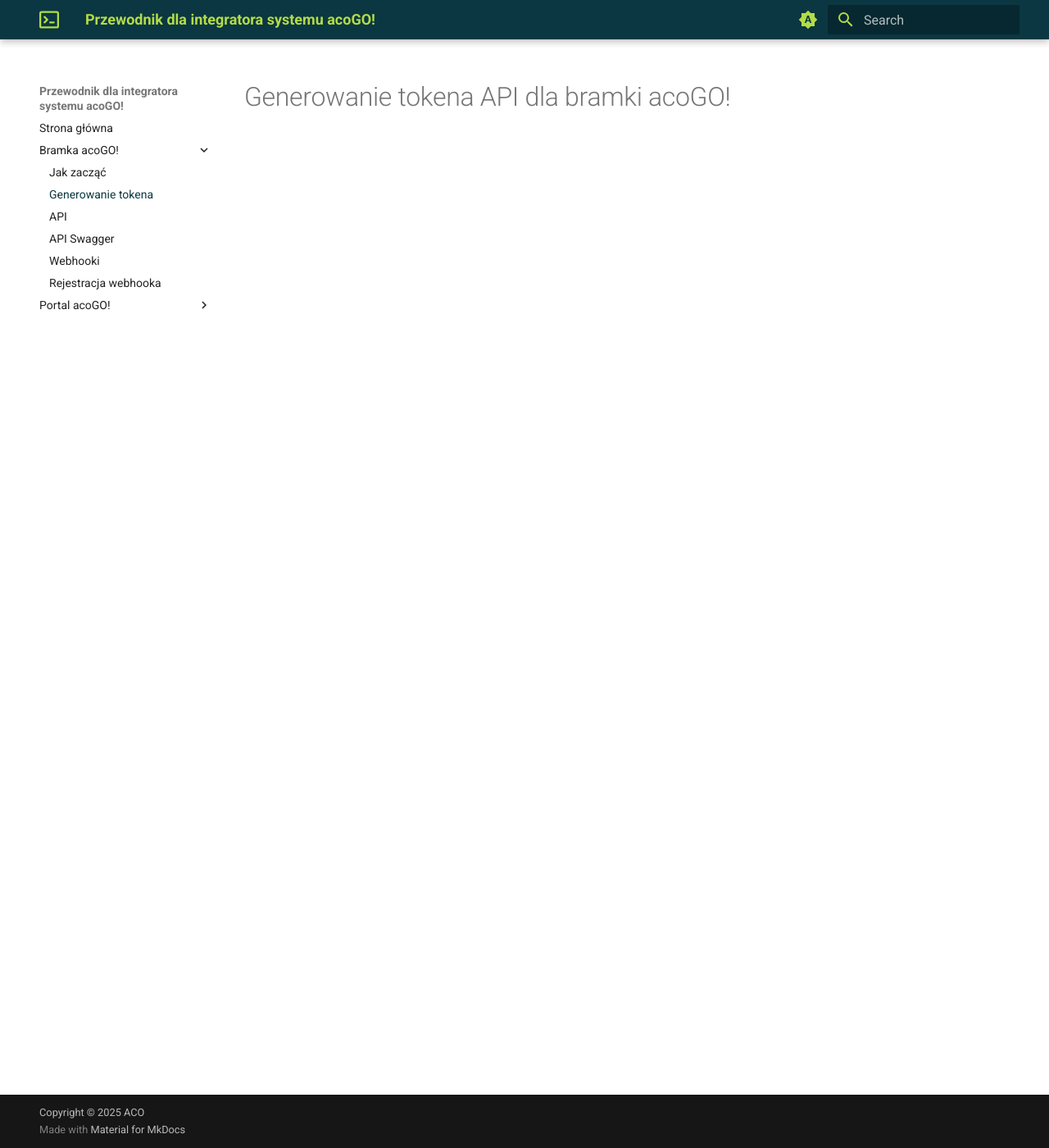
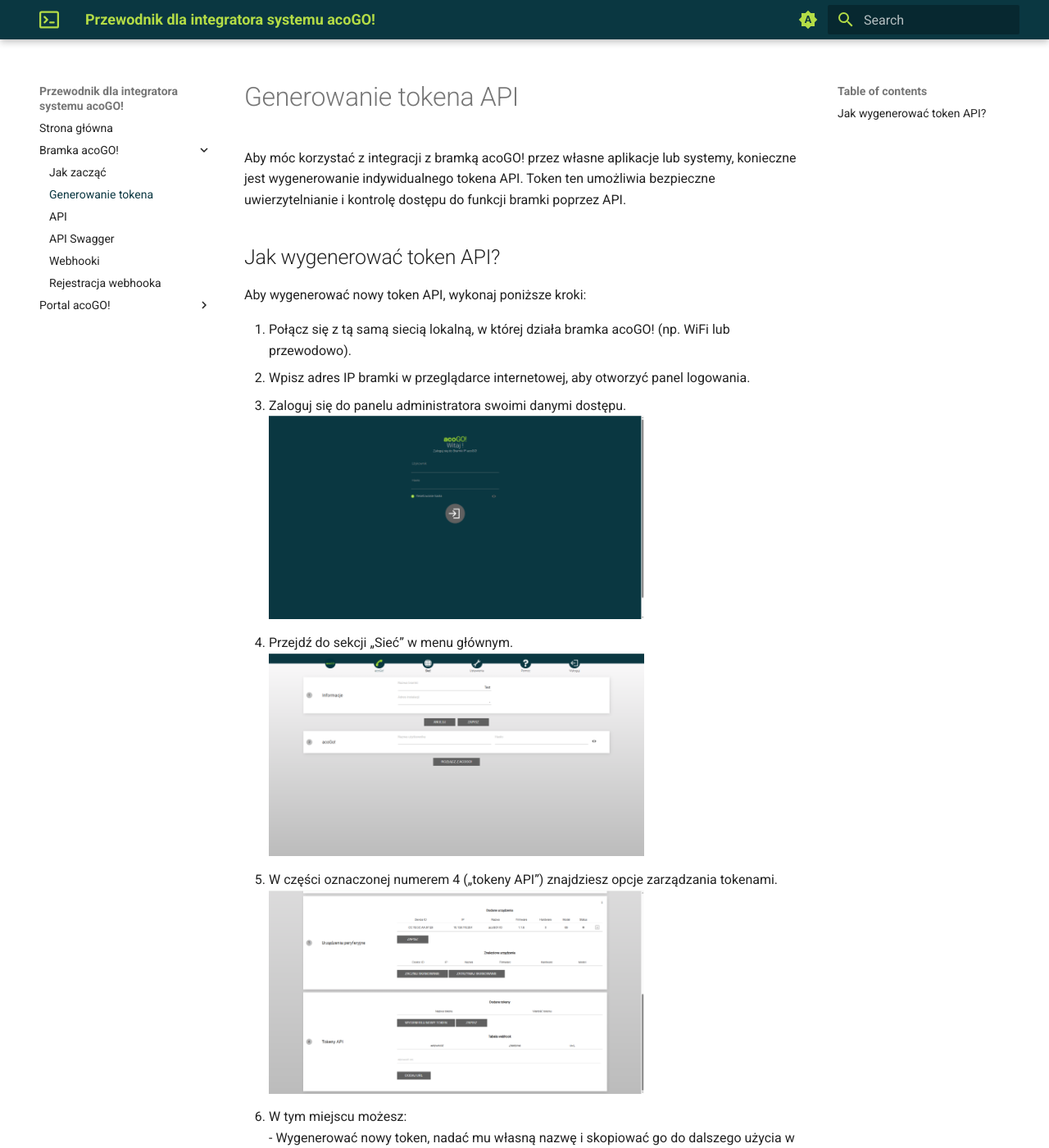
Before and after one commit to acoGO/acogo.github.io, an MkDocs documentation site: the page built from docs/bramka-acogo/generowanie-tokena.md, in a window 1280 px wide and 1400 px high. Shown: the whole window at 82% size. Built offline with MkDocs 1.6.1 and Material for MkDocs 9.7.7, drawn with Linux system fonts in a browser that asks for light colours; some of the changed text lies outside the part shown.

Commit message:
Uzupełnieni treści Generowanie tokena API

```diff
--- a/docs/bramka-acogo/generowanie-tokena.md
+++ b/docs/bramka-acogo/generowanie-tokena.md
@@ -1 +1,21 @@
-# Generowanie tokena API dla bramki acoGO!
+# Generowanie tokena API
+
+Aby móc korzystać z integracji z bramką acoGO! przez własne aplikacje lub systemy, konieczne jest wygenerowanie indywidualnego tokena API. Token ten umożliwia bezpieczne uwierzytelnianie i kontrolę dostępu do funkcji bramki poprzez API.
+
+## Jak wygenerować token API?
+
+Aby wygenerować nowy token API, wykonaj poniższe kroki:
+
+1. Połącz się z tą samą siecią lokalną, w której działa bramka acoGO! (np. WiFi lub przewodowo).
+2. Wpisz adres IP bramki w przeglądarce internetowej, aby otworzyć panel logowania.
+3. Zaloguj się do panelu administratora swoimi danymi dostępu. <br>
+![Logowanie do bramki](../img/Bramka_API/1_logowanie.png){ width=70% }
+4. Przejdź do sekcji „Sieć” w menu głównym. <br>
+![Logowanie do bramki](../img/Bramka_API/2_start.png){ width=70% }
+5. W części oznaczonej numerem 4 („tokeny API”) znajdziesz opcje zarządzania tokenami. <br>
+![Logowanie do bramki](../img/Bramka_API/4_tokeny_API_puste.png){ width=70% }
+6. W tym miejscu możesz:
+   <br>- Wygenerować nowy token, nadać mu własną nazwę i skopiować go do dalszego użycia w aplikacji,
+   <br>- Wyświetlić listę już wygenerowanych tokenów,
+   <br>- Usuwać istniejące tokeny, jeśli dany dostęp nie jest już potrzebny.
+ ![Logowanie do bramki](../img/Bramka_API/5_wygenerowany_token.png){ width=70% }
```
